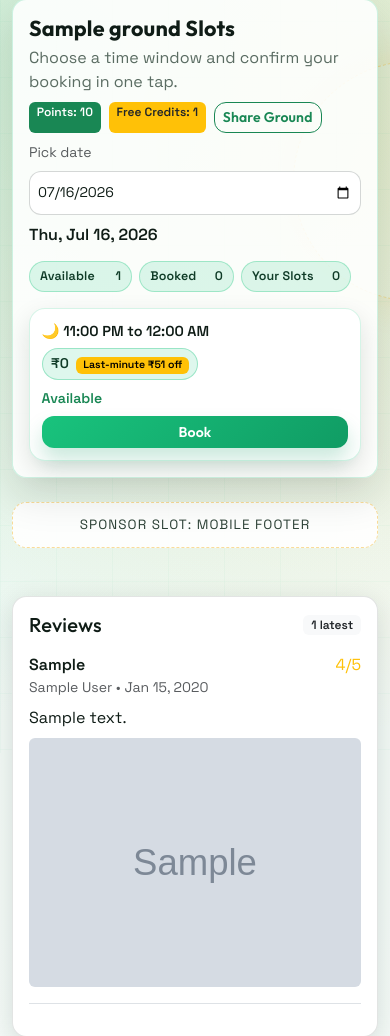
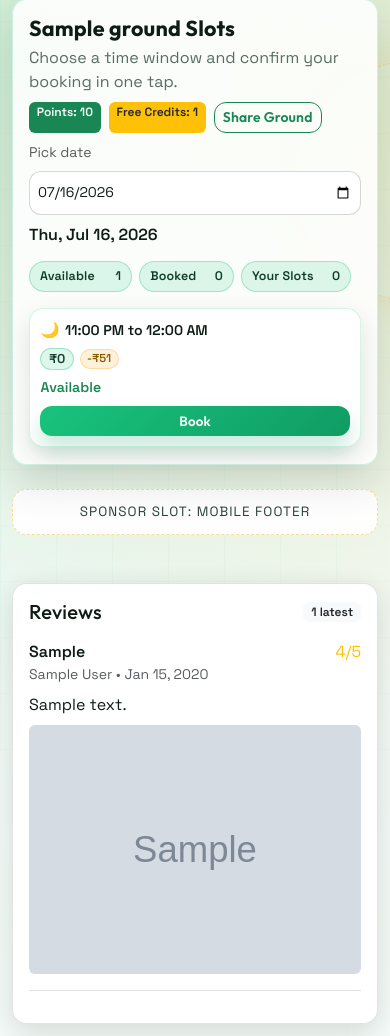
Before and after one commit to adonisrodrigues1999/futsal-booking, a Django app: page /grounds/1/ in a window 390 px wide. Shown: the part 91-1127 px from the top of the page. Run offline with Django 4.2, Linux system fonts and the light colour scheme; a user stored in the database is signed in; tables that the repository leaves empty hold one stand-in row (values such as "Sample post"); grey boxes marked "Sample" are stand-in pictures; data that the repository does not hold is empty; some libraries are stand-ins or nearby versions.

Commit message:
Tighten mobile slot layouts

```diff
--- a/static/css/style.css
+++ b/static/css/style.css
@@ -1021,7 +1021,7 @@ h6,
   background: #ffffff;
   border: 1px solid rgba(25, 195, 125, 0.18);
   border-radius: 1rem;
-  padding: 0.82rem;
+  padding: 0.72rem;
   box-shadow: 0 10px 26px rgba(12, 28, 18, 0.12);
   transition: transform 0.16s ease, box-shadow 0.16s ease;
 }
@@ -1035,22 +1035,61 @@ h6,
   display: flex;
   justify-content: space-between;
   align-items: center;
-  margin-bottom: 0.6rem;
+  gap: 0.5rem;
+  margin-bottom: 0.55rem;
+}
+
+.slot-time-wrap {
+  display: flex;
+  align-items: center;
+  gap: 0.35rem;
+  min-width: 0;
+  flex: 1 1 auto;
+}
+
+.slot-time-icon {
+  font-size: 0.95rem;
+  flex-shrink: 0;
 }
 
 .slot-time {
   font-weight: 700;
   font-size: 0.95rem;
+  line-height: 1.2;
+  min-width: 0;
+}
+
+.slot-price-wrap {
+  display: flex;
+  align-items: center;
+  justify-content: flex-end;
+  gap: 0.35rem;
+  flex: 0 0 auto;
+  white-space: nowrap;
 }
 
 .slot-price {
   background: rgba(25, 195, 125, 0.14);
   color: #0f3b27;
   border: 1px solid rgba(25, 195, 125, 0.35);
-  padding: 0.28rem 0.52rem;
+  padding: 0.24rem 0.48rem;
   border-radius: 999px;
   font-weight: 700;
-  font-size: 0.88rem;
+  font-size: 0.84rem;
+  line-height: 1;
+}
+
+.slot-discount {
+  display: inline-flex;
+  align-items: center;
+  padding: 0.2rem 0.4rem;
+  border-radius: 999px;
+  background: rgba(245, 158, 11, 0.15);
+  border: 1px solid rgba(245, 158, 11, 0.28);
+  color: #8a5a00;
+  font-weight: 700;
+  font-size: 0.72rem;
+  line-height: 1;
 }
 
 .slot-body {
@@ -1070,10 +1109,10 @@ h6,
 }
 
 .slot-action {
-  min-width: 96px;
-  padding-top: 0.34rem;
-  padding-bottom: 0.34rem;
-  font-size: 0.88rem;
+  min-width: 88px;
+  padding-top: 0.32rem;
+  padding-bottom: 0.32rem;
+  font-size: 0.86rem;
 }
 
 .slot-card.enter {
@@ -1598,18 +1637,32 @@ h6,
   }
 
   .slot-card {
-    padding: 0.72rem;
+    padding: 0.65rem;
+    border-radius: 0.9rem;
   }
 
   .slot-meta {
     align-items: flex-start;
     flex-direction: column;
     gap: 0.35rem;
-    margin-bottom: 0.5rem;
+    margin-bottom: 0.45rem;
+  }
+
+  .slot-time-wrap,
+  .slot-price-wrap {
+    width: 100%;
+  }
+
+  .slot-price-wrap {
+    justify-content: flex-start;
   }
 
   .slot-time {
-    font-size: 0.9rem;
+    font-size: 0.88rem;
+  }
+
+  .slot-price {
+    font-size: 0.8rem;
   }
 
   .slot-body {
@@ -1620,6 +1673,7 @@ h6,
 
   .slot-action {
     width: 100%;
+    font-size: 0.84rem;
   }
 
   .slot-livebar {
--- a/templates/bookings/slots.html
+++ b/templates/bookings/slots.html
@@ -50,11 +50,14 @@
           data-availability="{% if obj.is_booked %}booked{% elif is_past %}past{% else %}available{% endif %}"
         >
           <div class="slot-meta">
-            <div class="slot-time">{{ obj.time_icon }} {{ slot.start_time|time:"g:i A" }} to {{ slot.end_time|time:"g:i A" }}</div>
-            <div class="slot-price">
-              ₹{{ obj.price }}
+            <div class="slot-time-wrap">
+              <span class="slot-time-icon" aria-hidden="true">{{ obj.time_icon }}</span>
+              <div class="slot-time">{{ slot.start_time|time:"g:i A" }} to {{ slot.end_time|time:"g:i A" }}</div>
+            </div>
+            <div class="slot-price-wrap">
+              <div class="slot-price">₹{{ obj.price }}</div>
               {% if obj.discount %}
-                <span class="badge text-bg-warning ms-1">Last-minute ₹{{ obj.discount }} off</span>
+                <span class="slot-discount">-₹{{ obj.discount }}</span>
               {% endif %}
             </div>
           </div>
--- a/templates/dashboard/owner_dashboard.html
+++ b/templates/dashboard/owner_dashboard.html
@@ -535,13 +535,12 @@
     var accordion = document.querySelector('[data-booking-accordion]');
     if (!accordion) return;
 
-    // Use a click threshold: if the user clicked a form button, link, or
-    // interactive element inside the body, do NOT toggle the accordion.
+    // Ignore clicks on real interactive controls inside the body, but allow
+    // clicks on the accordion header itself to toggle the section.
     function isInteractiveClick(target) {
       while (target && target !== accordion) {
         var tag = target.tagName.toLowerCase();
         if (tag === 'a' || tag === 'button' || tag === 'input' || tag === 'select' || tag === 'textarea') return true;
-        if (target.getAttribute('role') === 'button') return true;
         target = target.parentElement;
       }
       return false;
```
